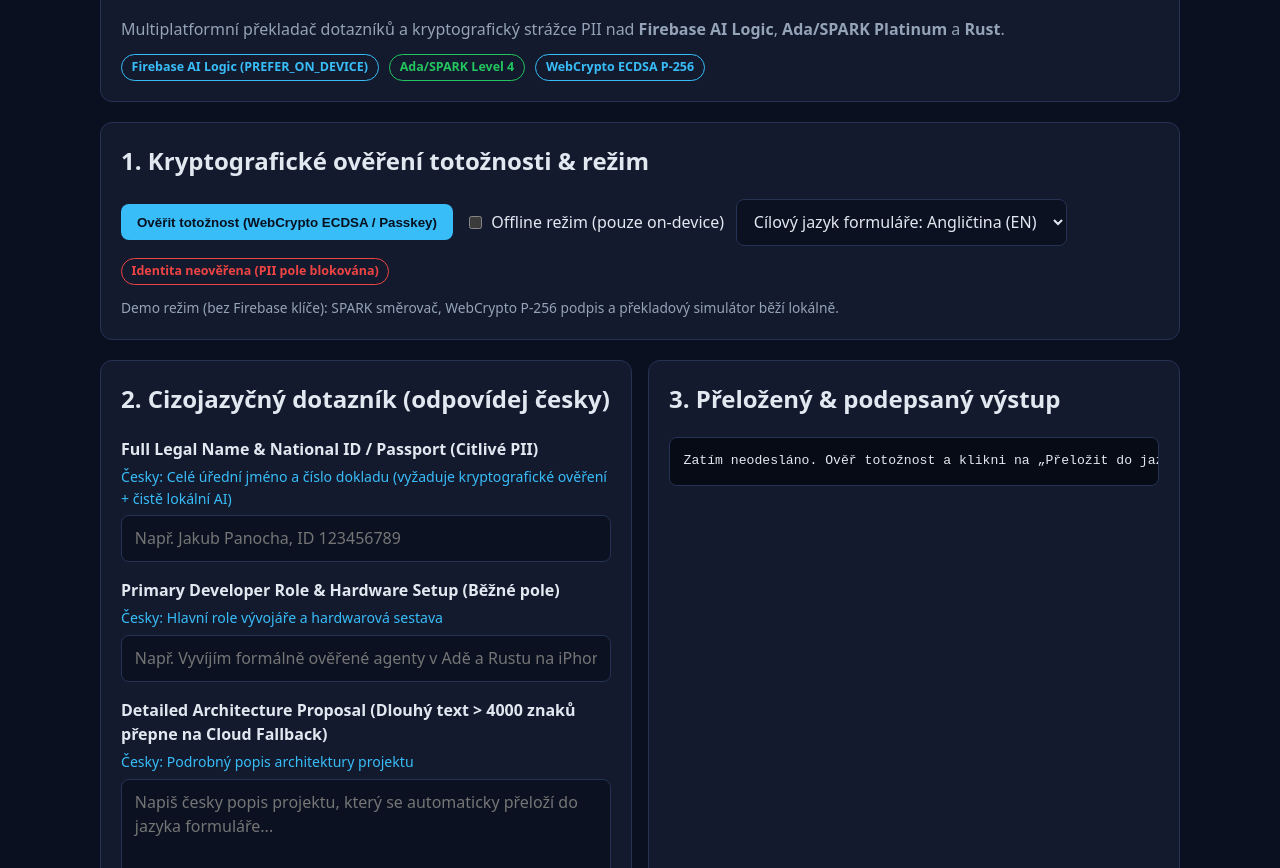
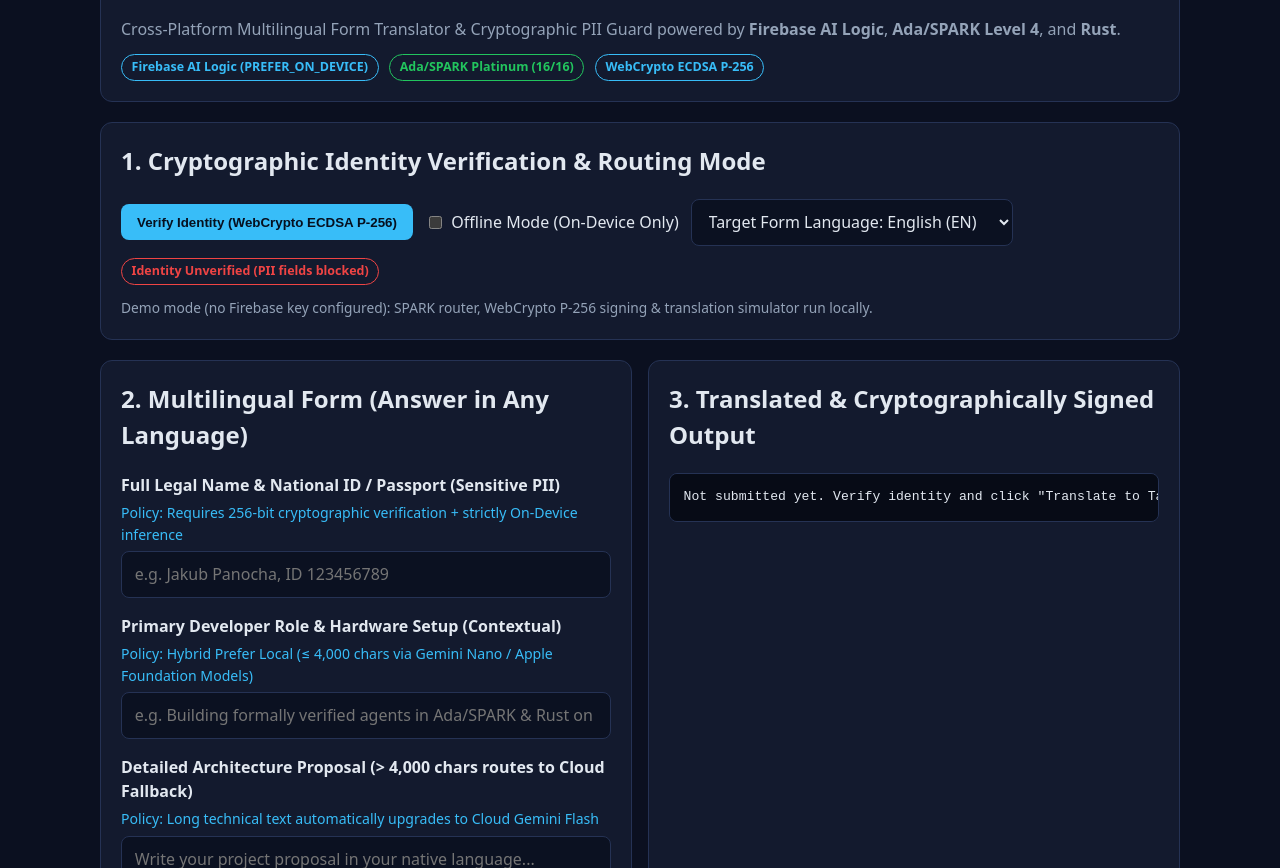
Before and after one commit to web4light/web4light.github.io, a plain HTML site: page utl-hybrid-ai-shield/index.html in a window 1280 px wide. Shown: the part 84-952 px from the top of the page. Drawn offline with Linux system fonts and the light colour scheme.

Commit message:
feat: update UTL Hybrid AI Shield to English-first UI

```diff
--- a/utl-hybrid-ai-shield/hybrid_form_engine.js
+++ b/utl-hybrid-ai-shield/hybrid_form_engine.js
@@ -3,9 +3,8 @@
 const MAX_ON_DEVICE_CHARS = 4000;
 
 /**
- * Volitelná konfigurace Firebase projektu (#BuildHybridAI 2026).
- * Pokud je vyplněná, engine automaticky inicializuje Firebase App, App Check,
- * Remote Config, Firestore a Firebase AI Logic (Hybrid Inference SDK).
+ * Optional Firebase configuration (#BuildHybridAI 2026).
+ * When provided, initializes Firebase App + Firebase AI Logic (Hybrid Inference SDK).
  */
 const FIREBASE_CONFIG = globalThis.UTL_FIREBASE_CONFIG || null;
 
@@ -27,21 +26,21 @@ async function initFirebaseHybridLogic() {
         model: "gemini-2.5-flash",
         mode: "prefer_on_device",
       });
-      infoEl.textContent = "Aktivní backend: Firebase AI Logic SDK (PREFER_ON_DEVICE -> Gemini Nano / Flash).";
+      infoEl.textContent = "Active backend: Firebase AI Logic SDK (PREFER_ON_DEVICE -> Gemini Nano / Flash).";
       return;
     } catch (err) {
-      infoEl.textContent = `Firebase SDK fallback (${err.message}). Používá se lokální Chrome Built-in AI / demo vrstva.`;
+      infoEl.textContent = `Firebase SDK fallback (${err.message}). Using local Chrome Built-in AI / demo layer.`;
     }
   }
 
   if ("LanguageModel" in globalThis || "Translator" in globalThis) {
-    infoEl.textContent = "Aktivní backend: Chrome Built-in AI (Gemini Nano on-device) + Firebase AI Logic ready.";
+    infoEl.textContent = "Active backend: Chrome Built-in AI (Gemini Nano on-device) + Firebase AI Logic ready.";
   } else {
-    infoEl.textContent = "Demo režim (bez Firebase klíče): SPARK směrovač, WebCrypto P-256 podpis a překladový simulátor běží lokálně.";
+    infoEl.textContent = "Demo mode (no Firebase key configured): SPARK router, WebCrypto P-256 signing & translation simulator run locally.";
   }
 }
 
-/** 1:1 logika podle formálně verifikovaného Ada/SPARK modulu Utl_Shield.Hybrid_Guard */
+/** 1:1 parity with formally verified Ada/SPARK module Utl_Shield.Hybrid_Guard */
 export function decideSparkRoute(sensitivity, chars, offlineMode) {
   if (sensitivity === "sensitive_pii" && !identityVerified) {
     return "Route_Blocked";
@@ -63,43 +62,39 @@ async function verifyCryptoIdentity() {
   );
   identityVerified = true;
   const badge = document.getElementById("auth-status");
-  badge.textContent = "Identita ověřena (ECDSA P-256 / 256-bit aktivní)";
+  badge.textContent = "Identity Verified (ECDSA P-256 / 256-bit active)";
   badge.className = "badge ok";
 }
 
 async function translateFieldValue(text, targetLang, route) {
   if (!text.trim()) return "";
   if (route === "Route_Blocked") {
-    return "[BLOKOVÁNO SPARK STRÁŽCEM: Citlivé PII pole vyžaduje kryptografické ověření totožnosti]";
+    return "[BLOCKED BY SPARK GUARD: Sensitive PII field requires cryptographic identity verification]";
   }
 
-  // 1. Pokud je dostupné Firebase AI Logic SDK a nejde o čistě offline/PII režim nebo SDK podporuje prefer_on_device
   if (firebaseAIModel && route !== "Route_On_Device_Only") {
     try {
-      const prompt = `Translate the following Czech form answer strictly to ${targetLang.toUpperCase()} without extra commentary:\n${text}`;
+      const prompt = `Translate the following form answer strictly to ${targetLang.toUpperCase()} without extra commentary:\n${text}`;
       const res = await firebaseAIModel.generateContent(prompt);
       return res.response.text();
     } catch {
-      // plynulý pád na lokální Chrome API / demo vrstvu
+      // graceful fallback
     }
   }
 
-  // 2. Chrome Built-in Translator / LanguageModel (pokud je v prohlížeči povolený)
   if ("Translator" in globalThis) {
     try {
       const translator = await globalThis.Translator.create({
-        sourceLanguage: "cs",
+        sourceLanguage: "en",
         targetLanguage: targetLang,
       });
       return await translator.translate(text);
     } catch {
-      // fallback níže
+      // fallback below
     }
   }
 
-  // 3. Deterministický offline demo překlad pro okamžité vyzkoušení
-  const prefix = targetLang === "de" ? "[DE-Übersetzung]" : "[EN-Translation]";
-  return `${prefix} (${route}): ${text}`;
+  return `[${targetLang.toUpperCase()}-Translated | ${route}]: ${text}`;
 }
 
 async function signPayload(payloadJson) {
@@ -126,7 +121,7 @@ async function signPayload(payloadJson) {
 document.getElementById("btn-auth").addEventListener("click", verifyCryptoIdentity);
 
 document.getElementById("btn-fill-long").addEventListener("click", () => {
-  const base = "Hybridní architektura UTL Shield kombinuje on-device Gemini Nano / Apple Foundation Models s cloudovým Gemini Flash. ";
+  const base = "UTL Hybrid AI Shield combines on-device Gemini Nano / Apple Foundation Models with cloud Gemini Flash fallback. ";
   document.getElementById("f-essay").value = base.repeat(40);
 });
 
@@ -145,7 +140,7 @@ document.getElementById("hybrid-form").addEventListener("submit", async (e) => {
     const sens = el.dataset.sensitivity;
     const route = decideSparkRoute(sens, val.length, offline);
     routingAudit[id] = { sensitivity: sens, chars: val.length, sparkRoute: route };
-    document.getElementById(`route-${id}`).textContent = `SPARK trasa: ${route}`;
+    document.getElementById(`route-${id}`).textContent = `SPARK route: ${route}`;
     translatedFields[id] = await translateFieldValue(val, targetLang, route);
   }
 
--- a/utl-hybrid-ai-shield/index.html
+++ b/utl-hybrid-ai-shield/index.html
@@ -1,5 +1,5 @@
 <!DOCTYPE html>
-<html lang="cs">
+<html lang="en">
 <head>
   <meta charset="UTF-8" />
   <meta name="viewport" content="width=device-width, initial-scale=1.0" />
@@ -91,68 +91,70 @@
         <div>
           <h1>UTL Hybrid AI Shield</h1>
           <p style="color: var(--muted); margin: 0;">
-            Multiplatformní překladač dotazníků a kryptografický strážce PII nad <strong>Firebase AI Logic</strong>, <strong>Ada/SPARK Platinum</strong> a <strong>Rust</strong>.
+            Cross-Platform Multilingual Form Translator &amp; Cryptographic PII Guard powered by <strong>Firebase AI Logic</strong>, <strong>Ada/SPARK Level 4</strong>, and <strong>Rust</strong>.
           </p>
         </div>
         <div>
           <span class="badge accent">Firebase AI Logic (PREFER_ON_DEVICE)</span>
-          <span class="badge ok">Ada/SPARK Level 4</span>
+          <span class="badge ok">Ada/SPARK Platinum (16/16)</span>
           <span class="badge accent">WebCrypto ECDSA P-256</span>
         </div>
       </div>
     </section>
 
     <section class="card">
-      <h2>1. Kryptografické ověření totožnosti &amp; režim</h2>
+      <h2>1. Cryptographic Identity Verification &amp; Routing Mode</h2>
       <div class="row">
-        <button id="btn-auth" type="button">Ověřit totožnost (WebCrypto ECDSA / Passkey)</button>
+        <button id="btn-auth" type="button">Verify Identity (WebCrypto ECDSA P-256)</button>
         <label style="display:flex; align-items:center; gap:0.4rem; margin:0; font-weight:500;">
           <input id="chk-offline" type="checkbox" style="width:auto;" />
-          Offline režim (pouze on-device)
+          Offline Mode (On-Device Only)
         </label>
         <select id="sel-target-lang" style="width:auto;">
-          <option value="en">Cílový jazyk formuláře: Angličtina (EN)</option>
-          <option value="de">Cílový jazyk formuláře: Němčina (DE)</option>
+          <option value="en">Target Form Language: English (EN)</option>
+          <option value="de">Target Form Language: German (DE)</option>
+          <option value="es">Target Form Language: Spanish (ES)</option>
+          <option value="cs">Target Form Language: Czech (CS)</option>
         </select>
-        <span id="auth-status" class="badge danger">Identita neověřena (PII pole blokována)</span>
+        <span id="auth-status" class="badge danger">Identity Unverified (PII fields blocked)</span>
       </div>
       <p id="ai-backend-info" style="color: var(--muted); font-size: 0.86rem; margin-bottom: 0;"></p>
     </section>
 
     <section class="grid">
       <form id="hybrid-form" class="card">
-        <h2>2. Cizojazyčný dotazník (odpovídej česky)</h2>
+        <h2>2. Multilingual Form (Answer in Any Language)</h2>
 
         <div style="margin-bottom: 1rem;">
-          <label for="f-name">Full Legal Name &amp; National ID / Passport (Citlivé PII)</label>
-          <div class="translated-q">Česky: Celé úřední jméno a číslo dokladu (vyžaduje kryptografické ověření + čistě lokální AI)</div>
-          <input id="f-name" data-sensitivity="sensitive_pii" placeholder="Např. Jakub Panocha, ID 123456789" />
+          <label for="f-name">Full Legal Name &amp; National ID / Passport (Sensitive PII)</label>
+          <div class="translated-q">Policy: Requires 256-bit cryptographic verification + strictly On-Device inference</div>
+          <input id="f-name" data-sensitivity="sensitive_pii" placeholder="e.g. Jakub Panocha, ID 123456789" />
           <small id="route-f-name" style="color: var(--muted);"></small>
         </div>
 
         <div style="margin-bottom: 1rem;">
-          <label for="f-role">Primary Developer Role &amp; Hardware Setup (Běžné pole)</label>
-          <div class="translated-q">Česky: Hlavní role vývojáře a hardwarová sestava</div>
-          <input id="f-role" data-sensitivity="contextual" placeholder="Např. Vyvíjím formálně ověřené agenty v Adě a Rustu na iPhonu A19 Pro." />
+          <label for="f-role">Primary Developer Role &amp; Hardware Setup (Contextual)</label>
+          <div class="translated-q">Policy: Hybrid Prefer Local (&le; 4,000 chars via Gemini Nano / Apple Foundation Models)</div>
+          <input id="f-role" data-sensitivity="contextual" placeholder="e.g. Building formally verified agents in Ada/SPARK &amp; Rust on iPhone A19 Pro." />
           <small id="route-f-role" style="color: var(--muted);"></small>
         </div>
 
         <div style="margin-bottom: 1rem;">
-          <label for="f-essay">Detailed Architecture Proposal (Dlouhý text &gt; 4000 znaků přepne na Cloud Fallback)</label>
-          <div class="translated-q">Česky: Podrobný popis architektury projektu</div>
-          <textarea id="f-essay" rows="4" data-sensitivity="public" placeholder="Napiš česky popis projektu, který se automaticky přeloží do jazyka formuláře..."></textarea>
+          <label for="f-essay">Detailed Architecture Proposal (&gt; 4,000 chars routes to Cloud Fallback)</label>
+          <div class="translated-q">Policy: Long technical text automatically upgrades to Cloud Gemini Flash</div>
+          <textarea id="f-essay" rows="4" data-sensitivity="public" placeholder="Write your project proposal in your native language..."></textarea>
           <small id="route-f-essay" style="color: var(--muted);"></small>
         </div>
 
         <div class="row">
-          <button id="btn-translate-submit" type="submit">Přeložit do jazyka formuláře &amp; podepsat</button>
-          <button id="btn-fill-long" class="secondary" type="button">Vyplnit dlouhý test (&gt;4000 znaků)</button>
+          <button id="btn-translate-submit" type="submit">Translate to Target Language &amp; Sign</button>
+          <button id="btn-fill-long" class="secondary" type="button">Fill Long Test (&gt;4,000 chars)</button>
         </div>
       </form>
 
       <section class="card">
-        <h2>3. Přeložený &amp; podepsaný výstup</h2>
-        <pre id="output-log">Zatím neodesláno. Ověř totožnost a klikni na „Přeložit do jazyka formuláře &amp; podepsat“.</pre>
+        <h2>3. Translated &amp; Cryptographically Signed Output</h2>
+        <pre id="output-log">Not submitted yet. Verify identity and click "Translate to Target Language &amp; Sign".</pre>
       </section>
     </section>
   </main>
```
